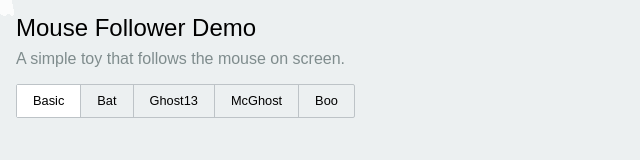
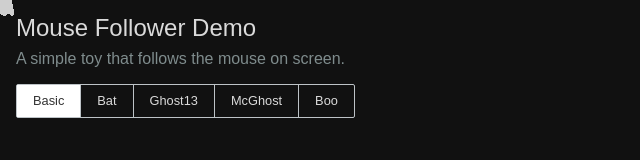
Before and after one commit to ArtBIT/mouse-follower, a website built with webpack: page demos/index.html in a window 1280 px wide. Shown: the whole page, without its empty margins (0-640 px from the left). Built offline with nearby package versions, Linux system fonts and the light colour scheme.

Commit message:
Change the demo theme to night

```diff
--- a/demos/assets/style.css
+++ b/demos/assets/style.css
@@ -3,17 +3,9 @@ body {
     height: auto;
     width: 100vw;
     font-family: sans-serif;
-    background-color: #ecf0f1;
+    background-color: #111;
     margin: 0;
     padding: 0;
-}
-
-a {
-    color: #2980b9;
-}
-
-a:hover {
-    color: #3498db;
 }
 
 header {
@@ -60,3 +52,15 @@ header .description {
     background-color: #fff;
     font-weight: 500;
 }
+
+body,
+header .title,
+a, a:visited {
+    color: #DADADA;
+}
+
+.button.active,
+.button:hover,
+a:hover {
+    color: #333;
+}
```
